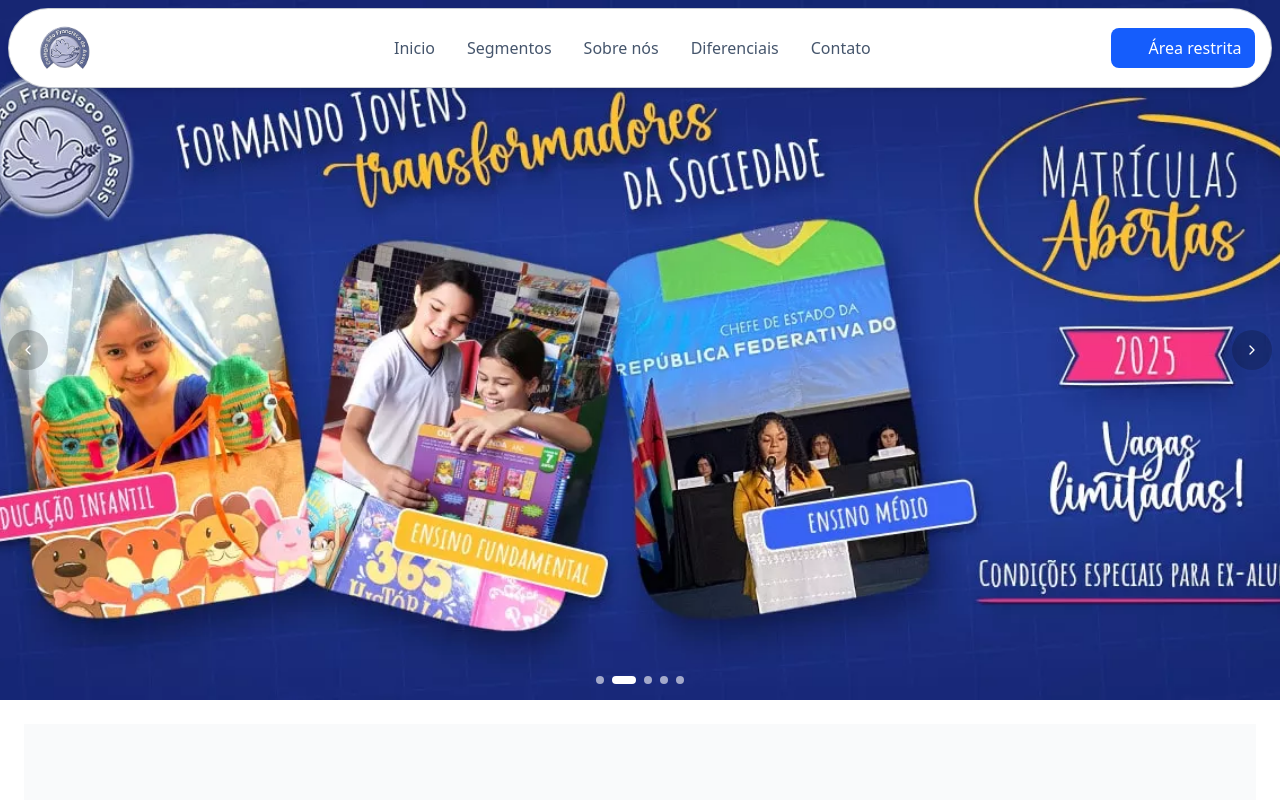
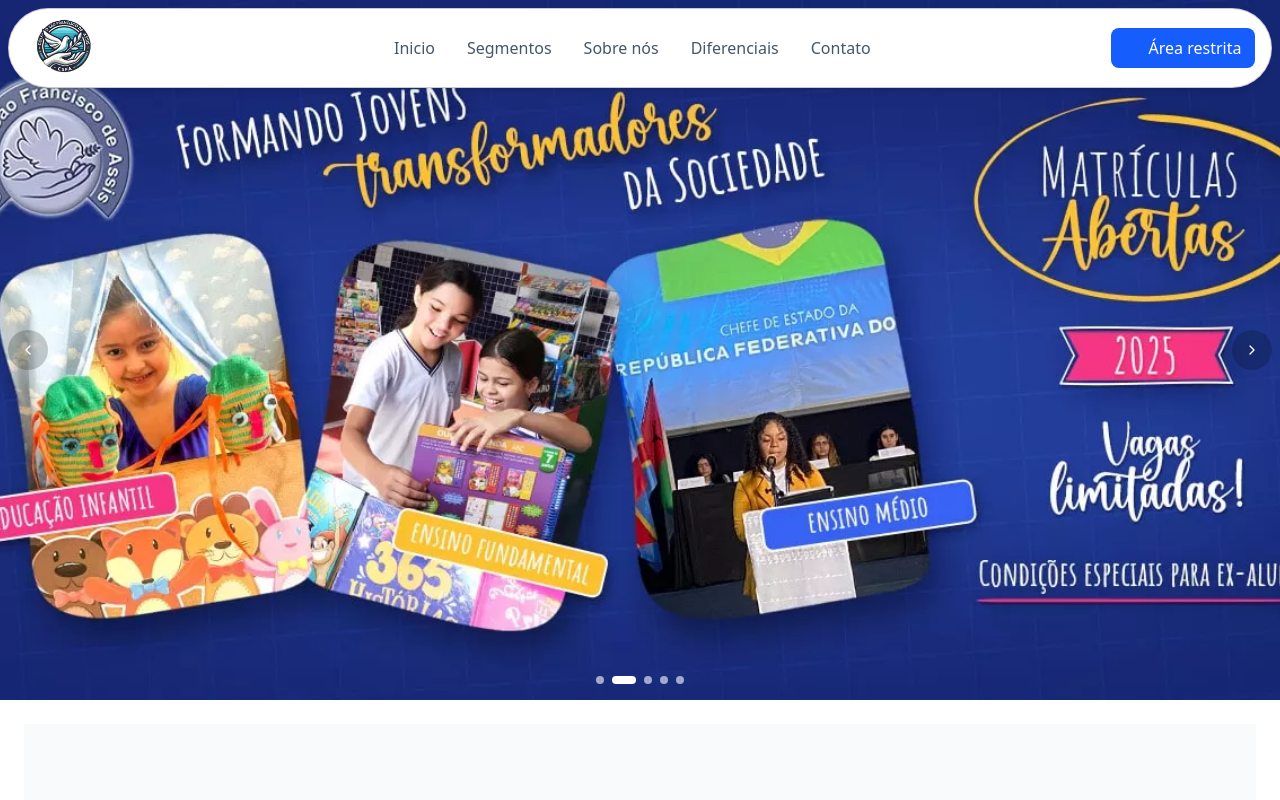
Before and after one commit to Colegio-Sao-Francisco-de-Assis-CSFA/CSFA-FRONTEND, a Next.js app in the folder csfa/: page / in a window 1280 px wide. Shown: the top 800 px of the page. Built offline with nearby package versions, Linux system fonts and the light colour scheme; some icons are missing.

Commit message:
feat: correrção responsivo educationalSystem

```diff
--- a/csfa/src/components/shared/EducationSystem .tsx
+++ b/csfa/src/components/shared/EducationSystem .tsx
@@ -42,7 +42,7 @@ export default function AboutSection() {
 
   return (
 
-      <div className="w-full h-auto mx-auto flex flex-col gap-12 lg:h-dvh lg:flex-row items-center justify-center">
+      <div className="w-full h-auto mx-auto flex flex-col gap-12 lg:flex-row items-center justify-center lg:h-full">
 
         {/* Container Left - Media Section */}
         <motion.div className="w-full h-full flex flex-col overflow-hidden lg:flex-row lg:w-1/2"
@@ -181,13 +181,13 @@ export default function AboutSection() {
           </div>
 
           {/* Service Cards */}
-          <motion.div className="grid md:grid-cols-2 gap-6" variants={containerVariants}>
+          <motion.div className="grid md:grid-cols-2 gap-6 mt-6" variants={containerVariants}>
 
             <motion.div variants={itemVariants}>
 
-              <Card className="border-none shadow-md hover:shadow-lg transition-shadow">
+              <Card className="shadow-md hover:shadow-lg transition-shadow lg:border lg:border-blue-600">
 
-                <CardContent className="p-6 flex gap-4 lg:border lg:border-blue-600 lg:rounded-2xl lg:h-48 lg:items-center font-medium">
+                <CardContent className="p-6 flex gap-4  lg:rounded-2xl lg:h-48 lg:items-center font-medium">
 
                  {/* Card Icon - Text */}
                   <div className="space-y-3">
@@ -217,9 +217,9 @@ export default function AboutSection() {
 
             <motion.div variants={itemVariants}>
 
-              <Card className="border-none shadow-md hover:shadow-lg transition-shadow">
+              <Card className="shadow-md hover:shadow-lg transition-shadow lg:border lg:border-blue-600">
 
-                <CardContent className="p-6 flex gap-4 lg:border lg:border-blue-600 lg:rounded-2xl lg:h-48 lg:items-center font-medium">
+                <CardContent className="p-6 flex gap-4 lg:rounded-2xl lg:h-48 lg:items-center font-medium">
 
                   {/* Card Icon - Text */}
                   <div className="space-y-3">
--- a/csfa/src/components/shared/Header/Navigation.tsx
+++ b/csfa/src/components/shared/Header/Navigation.tsx
@@ -60,7 +60,7 @@ export default function Navigation() {
         <div className="w-full max-w-screen-2xl flex flex-wrap items-center justify-between mx-auto p-2">
           {/* Logo */}
           <a href="/" className="flex items-center space-x-3 ml-4 rtl:space-x-reverse">
-            <img src="/logo.webp" className="w-16" alt="Logo" />
+            <img src="/logo-teste.png" className="w-16" alt="Logo" />
           </a>
 
           {/* Container para menu e área restrita */}
@@ -152,7 +152,7 @@ export default function Navigation() {
 
               {/* Logo inserido entre o título e o botão de fechar */}
               <div className="flex justify-center mb-2">
-                <img src="/logo.webp" className="w-20" alt="Logo" />
+                <img src="/logo-teste.png" className="w-20" alt="Logo" />
               </div>
             </div>
 
```
